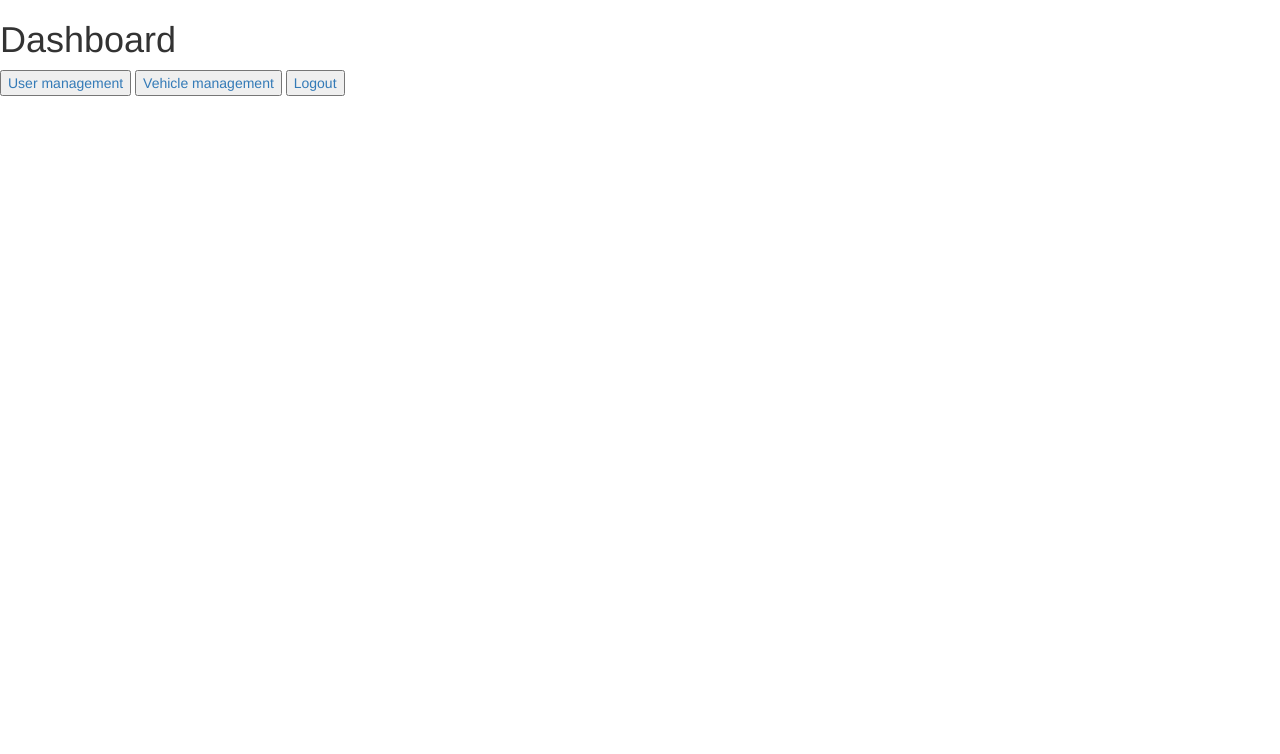
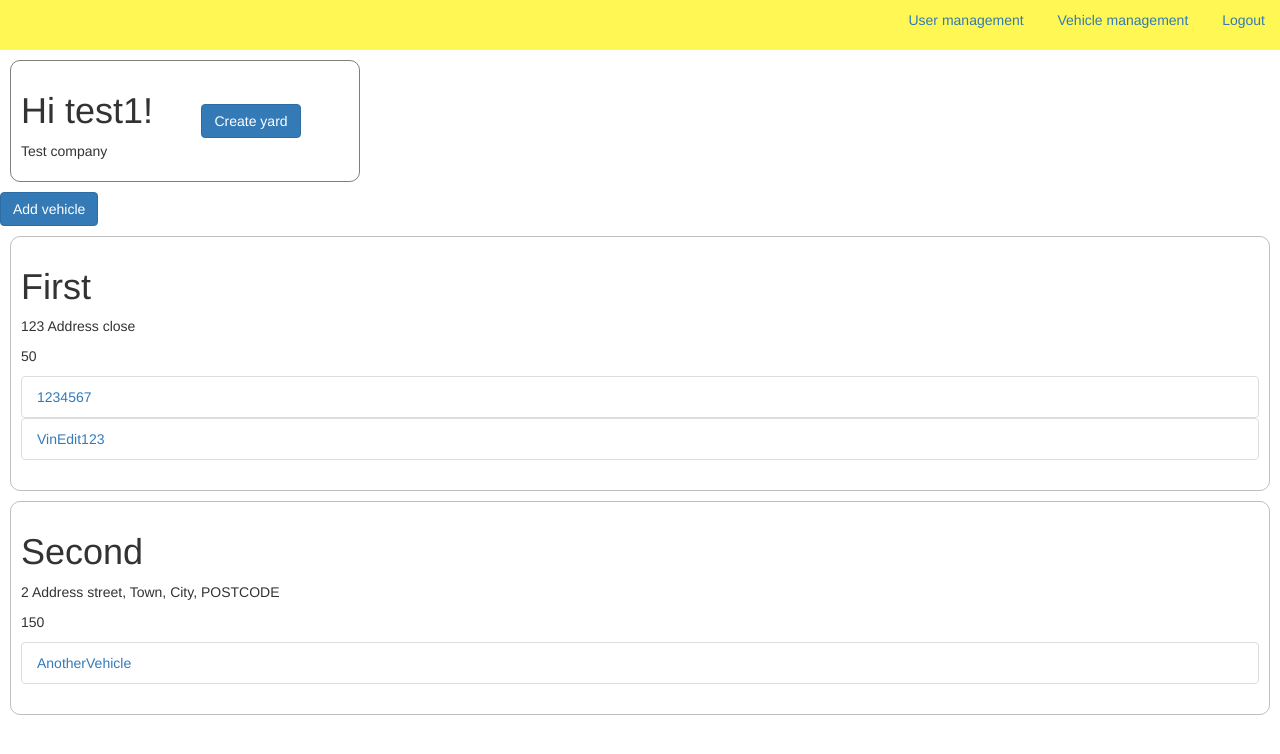
Before and after one commit to ThaboSabao/QAAssignment, a Flask app: page /dashboard in a window 1280 px wide. Shown: the top 754 px of the page. Run offline with Flask 2, Linux system fonts and the light colour scheme; a user stored in the database is signed in; data comes from the database, SQL or seed files in the repository; both versions use the stored data as it was after the commit; some libraries are stand-ins or nearby versions.

Commit message:
Added CSS

```diff
--- /dev/null
+++ b/static/styles.css
@@ -0,0 +1,39 @@
+.nav-cont {
+    background: rgba(255, 247, 83, 1);
+    display: inline-block;
+    text-align: right;
+    width: 100%;
+}
+
+.nav-options {
+    list-style: none;
+}
+
+.nav-option {
+    display: inline-block;
+    margin: 0 0.5rem;
+    padding: 1rem;
+}
+
+.user-card {
+    border: solid 0.1rem rgba(0, 0, 0, 0.5);
+    border-radius: 1rem;
+    display: flex;
+    margin: 1rem;
+    padding: 1rem;
+    width: 35rem;
+}
+
+.company-options {
+    display: flex;
+    flex: 1 0 auto;
+    align-items: center;
+    justify-content: center;
+}
+
+.yard-cont {
+    border: solid 0.1rem rgba(0, 0, 0, 0.25);
+    margin: 1rem;
+    border-radius: 1rem;
+    padding: 1rem;
+}
--- a/templates/base.html
+++ b/templates/base.html
@@ -8,6 +8,7 @@
     <title>{% block title %}{% endblock %}</title>
     <link href="https://cdn.jsdelivr.net/npm/bootstrap@5.2.1/dist/css/bootstrap.min.css" rel="stylesheet"
         integrity="sha384-iYQeCzEYFbKjA/T2uDLTpkwGzCiq6soy8tYaI1GyVh/UjpbCx/TYkiZhlZB6+fzT" crossorigin="anonymous">
+    <link rel="stylesheet" href="../static/styles.css">
 
 </head>
 
--- a/templates/dashboard.html
+++ b/templates/dashboard.html
@@ -1,42 +1,81 @@
+<!DOCTYPE html>
+<html lang="en">
+
+<head>
+    <meta charset="UTF-8">
+    <meta http-equiv="X-UA-Compatible" content="IE=edge">
+    <meta name="viewport" content="width=device-width, initial-scale=1.0">
+    <link rel="stylesheet" href="../static/styles.css">
     {% extends "bootstrap/base.html" %}
-{% import "bootstrap/wtf.html" as wtf %}
+    {% block title%}
+    Dashboard
+    {% endblock %}
+</head>
 
+<body>
     {% block navbar %}
-<nav>
-    <h1>Dashboard</h1>
-    <a href="{{ url_for('AdminUsers') }}"><button>User management</button></a>
-    <a href="{{ url_for('AdminVehicles') }}"><button>Vehicle management</button></a>
-    <a href="{{ url_for('Home') }}"><button>Logout</button></a>
+    <nav class="nav-cont">
+        <ul class="nav-options">
+            {% if current_user.role == 0 %}
+            <li class="nav-option">
+                <a class="" href="{{ url_for('AdminUsers') }}">User management</a>
+            </li>
+            <li class="nav-option">
+                <a class="" href="{{ url_for('AdminVehicles') }}">Vehicle management</a>
+            </li>
+            {% endif %}
+            <li class="nav-option">
+                <a class="" href="{{ url_for('Home') }}">Logout</a>
+            </li>
+        </ul>
     </nav>
     {% endblock %}
 
+
+    {% block content %}
+
+    <div class="user-card">
+        <div class="user-info">
             {% if current_user.is_authenticated %}
-<h1>Hi {{ current_user.username }}!</h1>
+            <h1 class="name">Hi {{ current_user.username }}!</h1>
             {% endif %}
+            {% if company %}
+            <p class="company">{{ company.name }}</p>
+            {% endif %}
+        </div>
+        <div class="company-options">
+            {% if company %}
+            <a href="{{ url_for('CreateYard') }}"><button class="btn btn-primary">Create yard</button></a>
+            {% else %}
+            <a href="{{ url_for('CompanyPage') }}"><button class="btn btn-primary">Create company</button></a>
+            {% endif %}
+        </div>
+    </div>
 
-{% if company %}
-<h1>{{ company.name }}!</h1>
-<a href="{{ url_for('CreateYard') }}"><button>Create yard</button></a>
-{% else %}
-<a href="{{ url_for('CompanyPage') }}"><button>Create company</button></a>
-{% endif %}
-
-<br />
-<a href="{{ url_for('CreateVehicle') }}"><button>Add vehicle</button></a>
+    <a href="{{ url_for('CreateVehicle') }}"><button class="btn btn-primary">Add vehicle</button></a>
     {% for yard in yards %}
-<div>
-    <div>
+    <div class="yard-cont">
+        <div class="yard-info">
             <h1>{{ yard.name }}</h1>
             <p>{{ yard.address }}</p>
             <p>{{ yard.capacity }}</p>
         </div>
+
+        <ul class="list-group">
             {% for vehicle in yard.vehicles %}
             <a href="{{ url_for('ViewVehicle', id=vehicle.id) }}">
-        <div>
-            <h2>{{ vehicle.vin }}</h2>
-        </div>
+                <li class="list-group-item">
+                    {{ vehicle.vin }}
+                </li>
             </a>
             {% endfor %}
+        </ul>
+
     </div>
     {% endfor %}
+
+    {% endblock %}
+
 </body>
+
+</html>
--- a/templates/login.html
+++ b/templates/login.html
@@ -6,6 +6,12 @@ Login
 {% endblock %}
 
 {% block content %}
+<nav class="navbar navbar-expand-lg bg-light">
+    <div class="container-fluid">
+        <a class="navbar-brand" href="{{url_for('Home')}}">Inventory manager</a>
+    </div>
+</nav>
+
 <form method="POST">
     {{ form.hidden_tag() }}
     {{ wtf.quick_form(form) }}
```
Also changed, not shown: templates/register.html (+11 -2 lines), database.db. Lines whose indentation alone changed are shown as unchanged.
